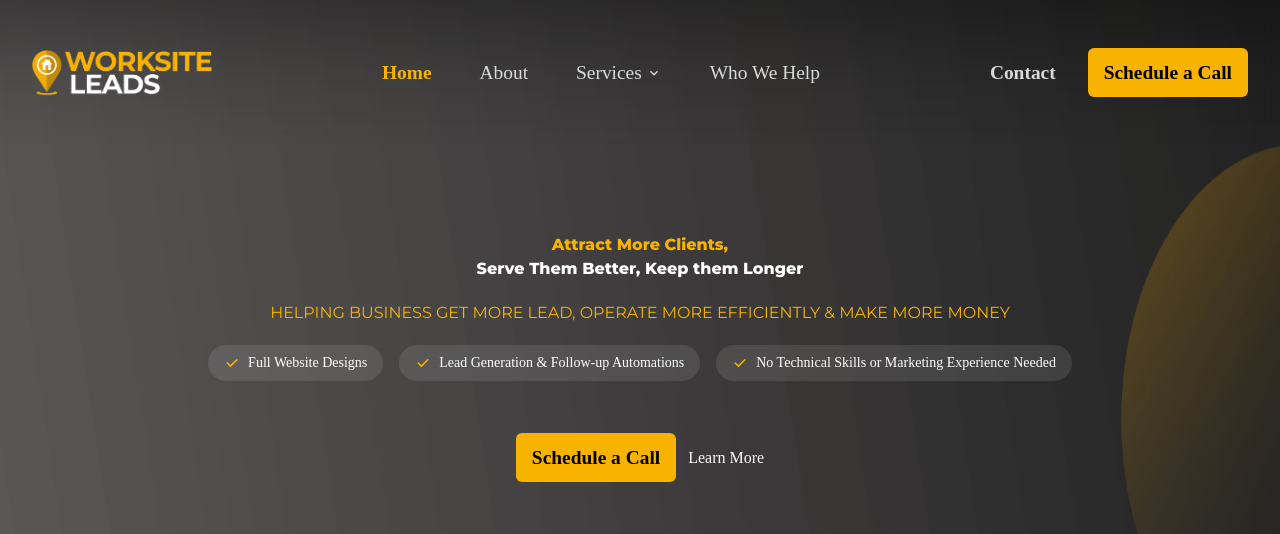
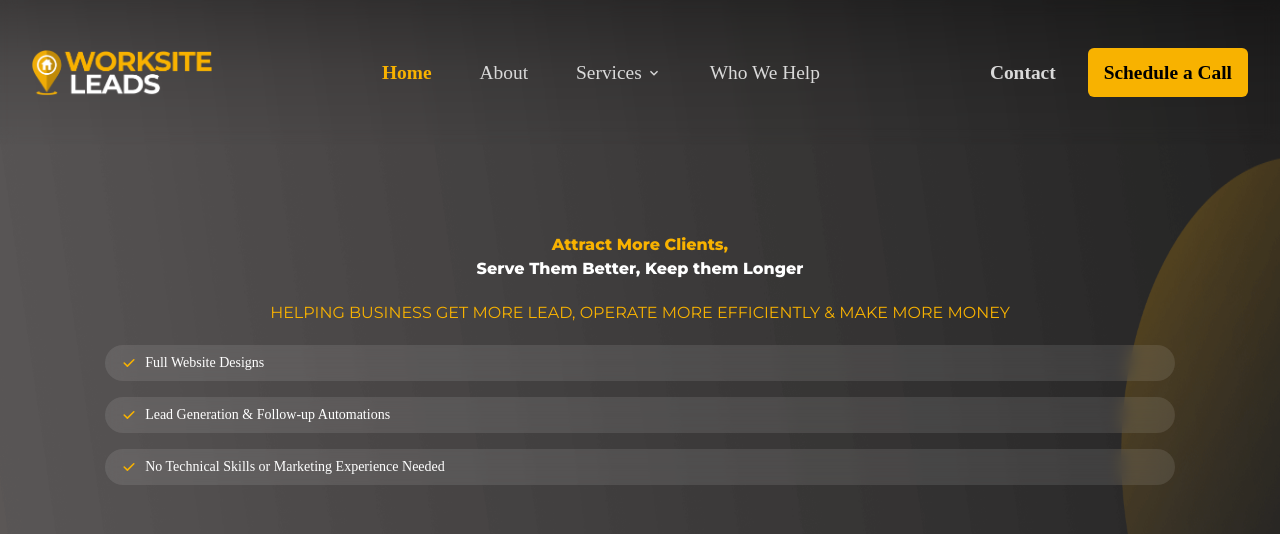
Before and after one commit to impact-web-studio/worksiteleads.com, an Astro site: page / in a window 1280 px wide. Shown: the top 534 px of the page. Built offline with nearby package versions, Linux system fonts and the light colour scheme; Astro itself is replaced by a stand-in of ours.

Commit message:
extend pill width to 100%

```diff
--- a/src/components/ui/pills/Pill.astro
+++ b/src/components/ui/pills/Pill.astro
@@ -3,7 +3,7 @@ const { hasIcon = true, text = 'placeholder text' } = Astro.props;
 ---
 
 <div
-	class="flex items-center bg-white/10 backdrop-blur-sm rounded-full px-4 py-2"
+	class="flex items-center bg-white/10 backdrop-blur-sm rounded-full px-4 py-2 w-full"
 >
 	{
 		hasIcon && (
```
